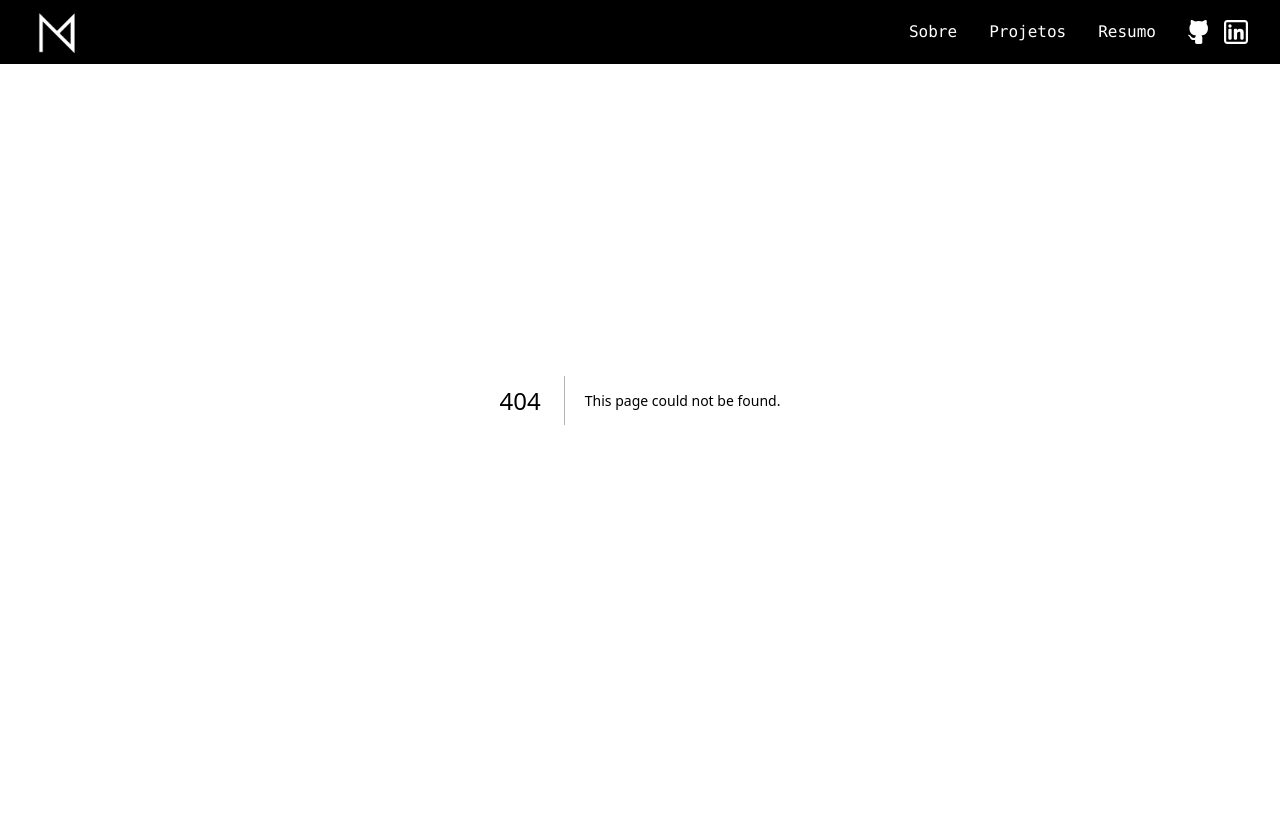
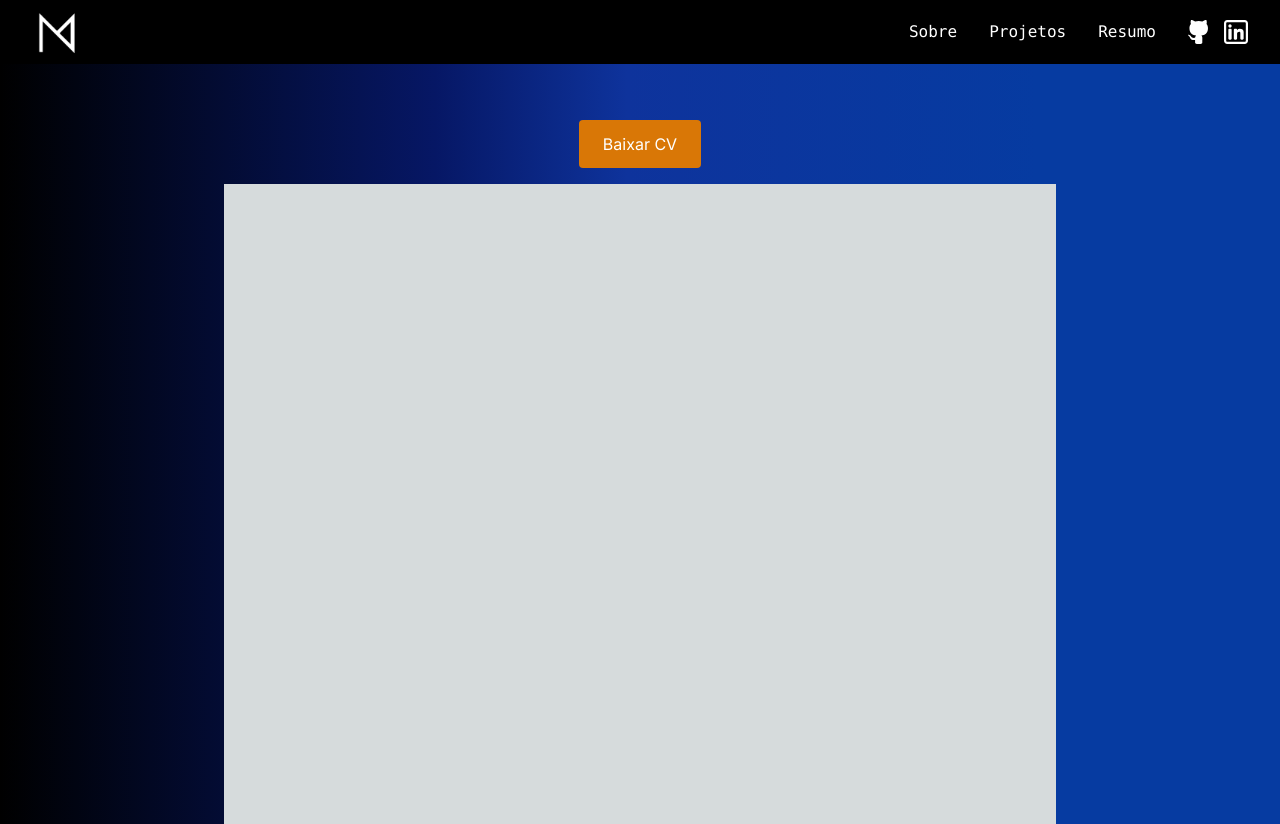
Before and after one commit to matheus-webp/portfolio, a Next.js app: page /summary in a window 1280 px wide. Before the commit this address had no page. Before the commit the page ends 800 px from the top, so only its background shows below. Built offline with nearby package versions, Linux system fonts and the light colour scheme.

Commit message:
feat: add Summary page and components

```diff
--- /dev/null
+++ b/src/app/summary/components/Body.tsx
@@ -0,0 +1,18 @@
+export function Body() {
+    return (
+        <div className="flex flex-col justify-center items-center bg-custom-gradient pt-24 px-4 min-h-screen w-full">
+             <a
+                href="/assets/cv.pdf"
+                download="Desenvolvedor_Backend_Matheus_Melo.pdf"
+                className="mt-6 bg-amber-600 text-white px-6 py-3 rounded hover:bg-amber-800 transition duration-300 mb-4"
+            >
+                Baixar CV
+            </a>
+            <iframe
+                src="/assets/cv.pdf"
+                className="w-full h-[70vh] md:w-3/4 md:h-[75vh] lg:w-2/3 lg:h-[80vh] border-2 border-gray-300"
+                style={{ border: 'none' }}
+            />
+        </div>
+    );
+}
--- /dev/null
+++ b/src/app/summary/page.tsx
@@ -0,0 +1,6 @@
+import {Body} from '@/app/summary/components/Body'
+export default function Summary(){
+    return(
+        <Body />
+    )
+}
```
